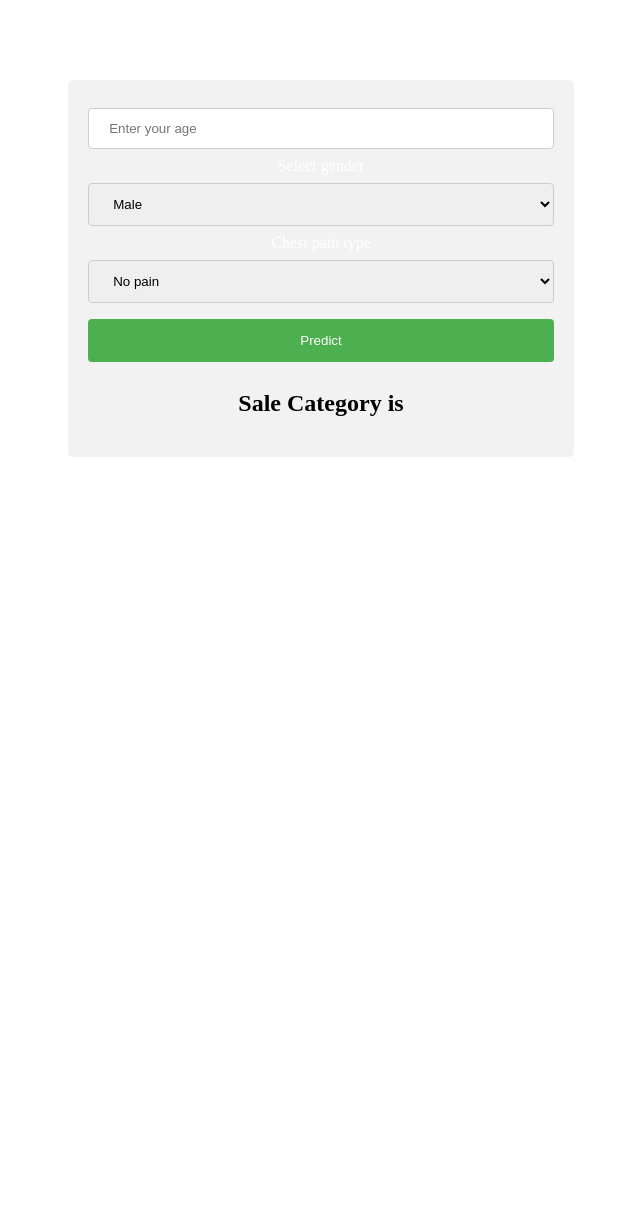
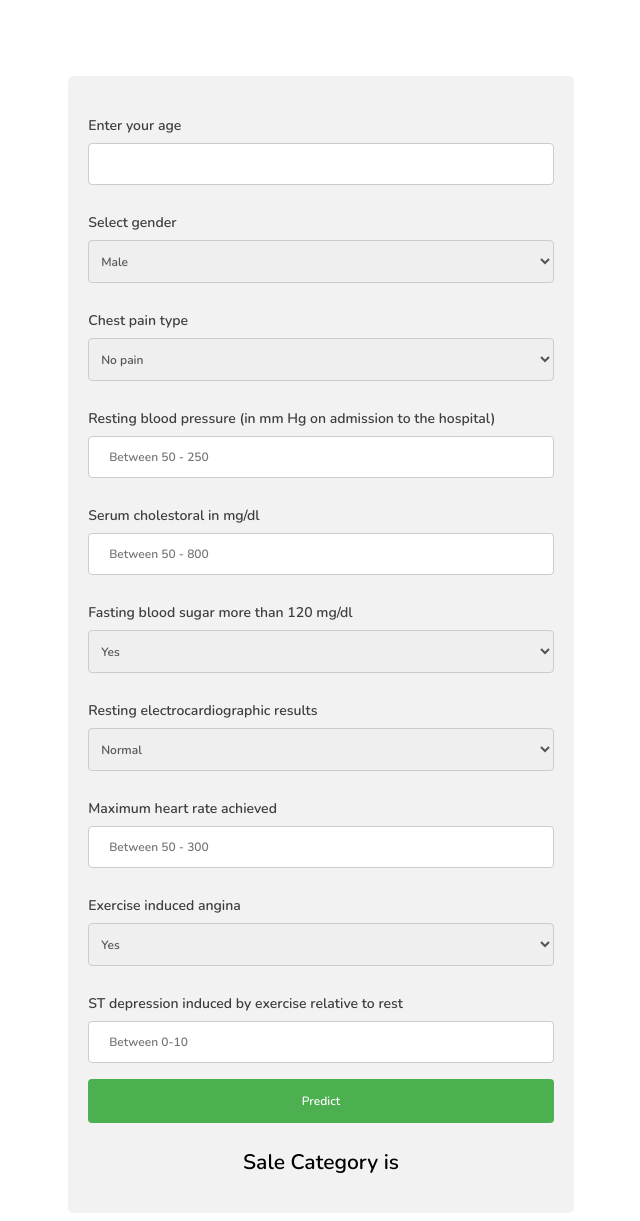
Before and after one commit to monu322/modeldeploy, a Flask app: page / in a window 1280 px wide. Shown: the whole page, without its empty margins (319-959 px from the left). Before the commit the page ends 457 px from the top, so only its background shows below. Run offline with Flask 2, Linux system fonts and the light colour scheme; parts of the project's set-up code (start-up, migrations or seed data) failed here and were passed over.

Commit message:
form update

```diff
--- a/templates/home.html
+++ b/templates/home.html
@@ -1,7 +1,17 @@
 <!DOCTYPE html>
 <html>
 
+<link rel="preconnect" href="https://fonts.gstatic.com">
+<link href="https://fonts.googleapis.com/css2?family=Nunito:wght@600&display=swap" rel="stylesheet">
+
 <style>
+
+body
+{
+  font-family: 'Nunito', sans-serif;
+  font-size:14px;
+}
+
 input[type=number], select {
   width: 100%;
   padding: 12px 20px;
@@ -24,6 +34,13 @@ input[type=submit] {
   cursor: pointer;
 }
 
+input, select
+{
+  font-family: 'Nunito', sans-serif;
+  font-size: 12px;
+  color: #545454;
+}
+
 input[type=submit]:hover {
   background-color: #45a049;
 }
@@ -32,6 +49,23 @@ div {
   border-radius: 5px;
   background-color: #f2f2f2;
   padding: 20px;
+}
+
+label {
+    text-align: left;
+    float: left;
+    margin-top: 20px;
+    color: #3e3e3e;
+}
+
+select {
+    width: 100%;
+    padding: 12px 10px 11px 8px;
+    margin: 8px 0px;
+    display: inline-block;
+    border: 1px solid #ccc;
+    border-radius: 4px;
+    box-sizing: border-box;
 }
 </style>
 
@@ -45,8 +79,8 @@ div {
 
   <form method="POST">
   <form action="/action_page.php">
-    <label for="age"></label>
-    <input type="number" id="age" name="price" placeholder="Enter your age" min="0" max="150" step="1" required>
+    <label for="age">Enter your age</label>
+    <input type="number" id="age" name="price" min="0" max="150" step="1" required>
 
     <label for="age">Select gender</label>
     <select name="sex">
@@ -62,8 +96,38 @@ div {
       <option value="3">High</option>
     </select>
 
+    <label for="rbp">Resting blood pressure (in mm Hg on admission to the hospital)</label>
+    <input type="number" id="rbp" name="rbp" placeholder="Between 50 - 250" min="50" max="250" step="1" required>
 
-  </select>
+    <label for="chol">Serum cholestoral in mg/dl</label>
+    <input type="number" id="chol" name="chol" placeholder="Between 50 - 800" min="50" max="800" step="1" required>
+
+    <label for="fbs">Fasting blood sugar more than 120 mg/dl </label>
+    <select name="fbs">
+      <option value="1">Yes</option>
+      <option value="0">No</option>
+    </select>
+
+    <label for="restecg">Resting electrocardiographic results</label>
+    <select name="restecg">
+      <option value="0">Normal</option>
+      <option value="1">Having ST-T</option>
+      <option value="2">Hypertrophy</option>
+    </select>
+
+    <label for="max">Maximum heart rate achieved</label>
+    <input type="number" id="max" name="max" placeholder="Between 50 - 300" min="50" max="300" step="1" required>
+
+    <label for="exang">Exercise induced angina</label>
+    <select name="exang">
+      <option value="1">Yes</option>
+      <option value="0">No</option>
+    </select>
+
+    <label for="old">ST depression induced by exercise relative to rest</label>
+    <input type="number" id="old" name="max" placeholder="Between 0-10" min="0" max="10" step="1" required>
+
+
 
 
     <input type="submit" value="Predict">
```
